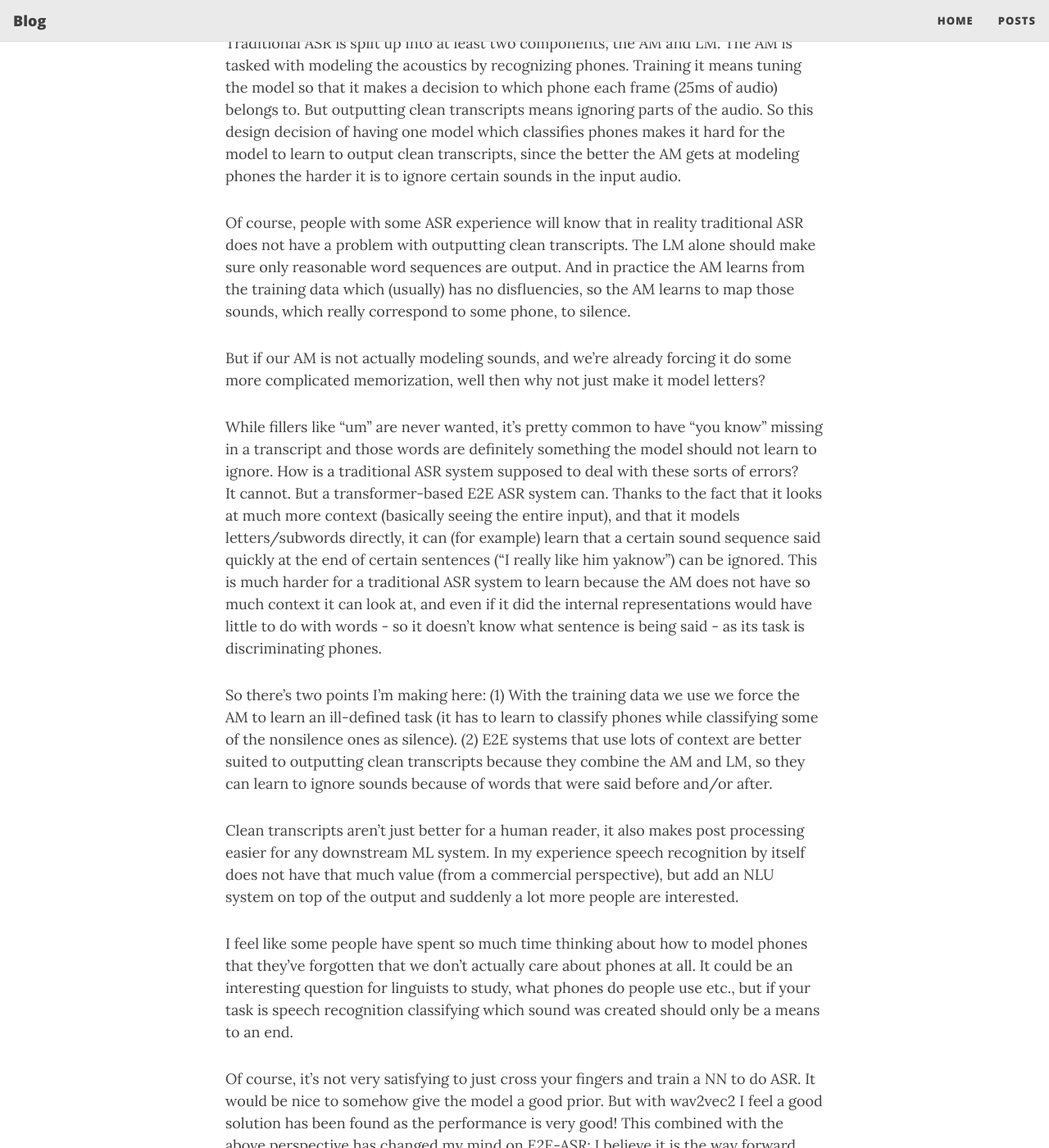
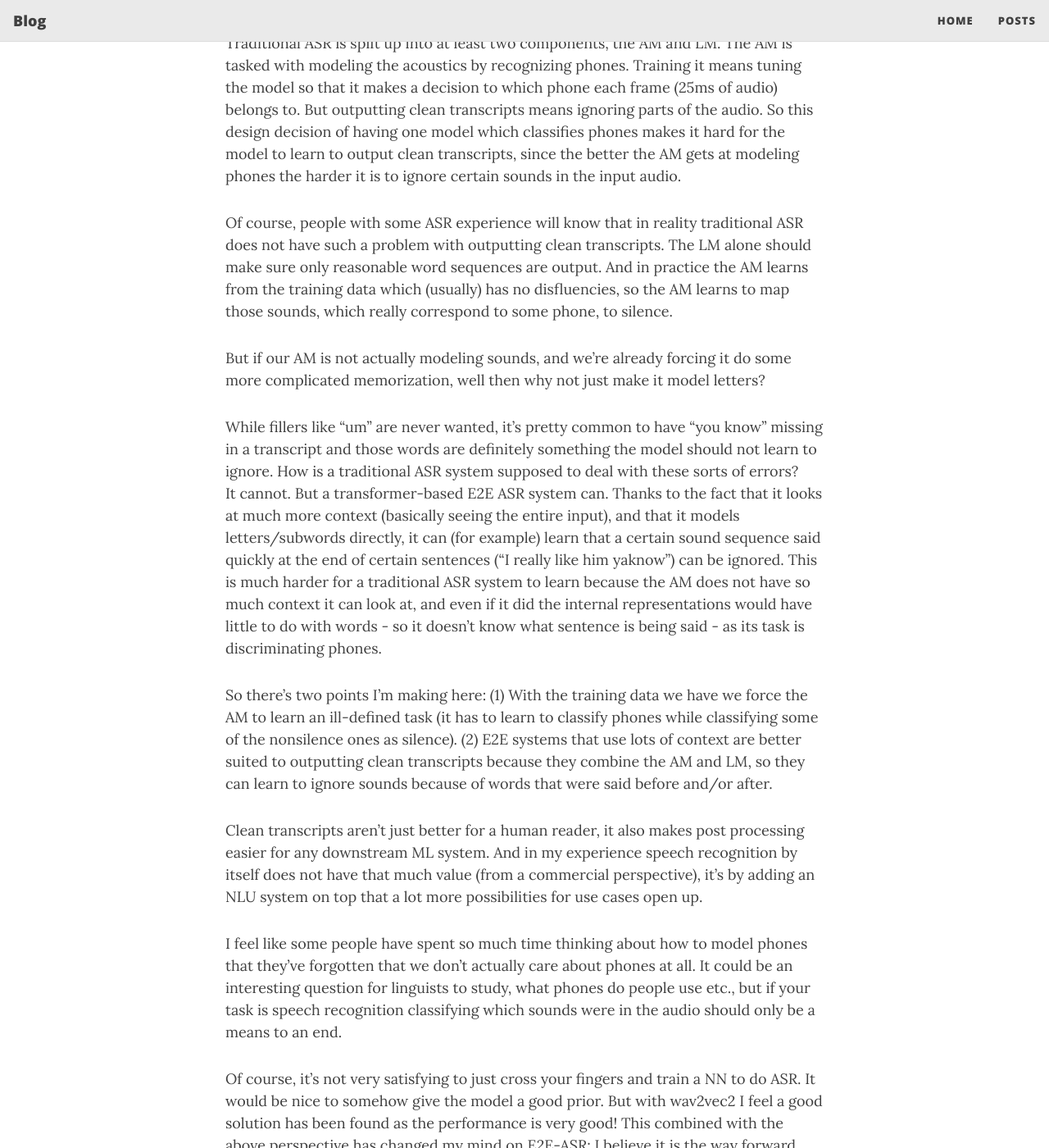
Before and after one commit to RuABraun/RuABraun.github.io, a Jekyll site: the page built from _posts/2021-04-12-Why-Im-Changing-My-Mind-On-E2E-ASR.markdown, in a window 1280 px wide and 1400 px high, scrolled down 788 px. Shown: the whole window at 82% size. Built offline with Jekyll 4.4.1, drawn with Linux system fonts in a browser that asks for light colours; nearby versions of some CDN libraries.

Commit message:
small edits on E2E post

```diff
--- a/_posts/2021-04-12-Why-Im-Changing-My-Mind-On-E2E-ASR.markdown
+++ b/_posts/2021-04-12-Why-Im-Changing-My-Mind-On-E2E-ASR.markdown
@@ -16,7 +16,7 @@ I believe traditional ASR is flawed for achieving this, and E2E ASR is not.
 
 Traditional ASR is split up into at least two components, the AM and LM. The AM is tasked with modeling the acoustics by recognizing phones. Training it means tuning the model so that it makes a decision to which phone each frame (25ms of audio) belongs to. But outputting clean transcripts means ignoring parts of the audio. So this design decision of having one model which classifies phones makes it hard for the model to learn to output clean transcripts, since the better the AM gets at modeling phones the harder it is to ignore certain sounds in the input audio.
 
-Of course, people with some ASR experience will know that in reality traditional ASR does not have a problem with outputting clean transcripts. The LM alone should make sure only reasonable word sequences are output. And in practice the AM learns from the training data which (usually) has no disfluencies, so the AM learns to map those sounds, which really correspond to some phone, to silence.
+Of course, people with some ASR experience will know that in reality traditional ASR does not have such a problem with outputting clean transcripts. The LM alone should make sure only reasonable word sequences are output. And in practice the AM learns from the training data which (usually) has no disfluencies, so the AM learns to map those sounds, which really correspond to some phone, to silence.
 
 But if our AM is not actually modeling sounds, and we're already forcing it do some more complicated memorization, well then why not just make it model letters?
 
@@ -24,10 +24,10 @@ While fillers like "um" are never wanted, it's pretty common to have "you know"
 It cannot. But a transformer-based E2E ASR system can. Thanks to the fact that it looks at much more context (basically seeing the entire input), and that it models letters/subwords directly, it can (for example) learn that a certain sound sequence said quickly at the end of certain sentences ("I really like him yaknow") can be ignored. This is much harder for a traditional ASR system to learn because the AM does not have so much context it can look at, and even if it did the internal representations would have little to do with words - so it doesn't know what sentence is being said - as its task is discriminating phones.
 
 
-So there's two points I'm making here: (1) With the training data we use we force the AM to learn an ill-defined task (it has to learn to classify phones while classifying some of the nonsilence ones as silence). (2) E2E systems that use lots of context are better suited to outputting clean transcripts because they combine the AM and LM, so they can learn to ignore sounds because of words that were said before and/or after.
+So there's two points I'm making here: (1) With the training data we have we force the AM to learn an ill-defined task (it has to learn to classify phones while classifying some of the nonsilence ones as silence). (2) E2E systems that use lots of context are better suited to outputting clean transcripts because they combine the AM and LM, so they can learn to ignore sounds because of words that were said before and/or after.
 
-Clean transcripts aren't just better for a human reader, it also makes post processing easier for any downstream ML system. In my experience speech recognition by itself does not have that much value (from a commercial perspective), but add an NLU system on top of the output and suddenly a lot more people are interested.
+Clean transcripts aren't just better for a human reader, it also makes post processing easier for any downstream ML system. And in my experience speech recognition by itself does not have that much value (from a commercial perspective), it's by adding an NLU system on top that a lot more possibilities for use cases open up.
 
-I feel like some people have spent so much time thinking about how to model phones that they've forgotten that we don't actually care about phones at all. It could be an interesting question for linguists to study, what phones do people use etc., but if your task is speech recognition classifying which sound was created should only be a means to an end.
+I feel like some people have spent so much time thinking about how to model phones that they've forgotten that we don't actually care about phones at all. It could be an interesting question for linguists to study, what phones do people use etc., but if your task is speech recognition classifying which sounds were in the audio should only be a means to an end.
 
 Of course, it's not very satisfying to just cross your fingers and train a NN to do ASR. It would be nice to somehow give the model a good prior. But with wav2vec2 I feel a good solution has been found as the performance is very good! This combined with the above perspective has changed my mind on E2E-ASR: I believe it is the way forward.
```
